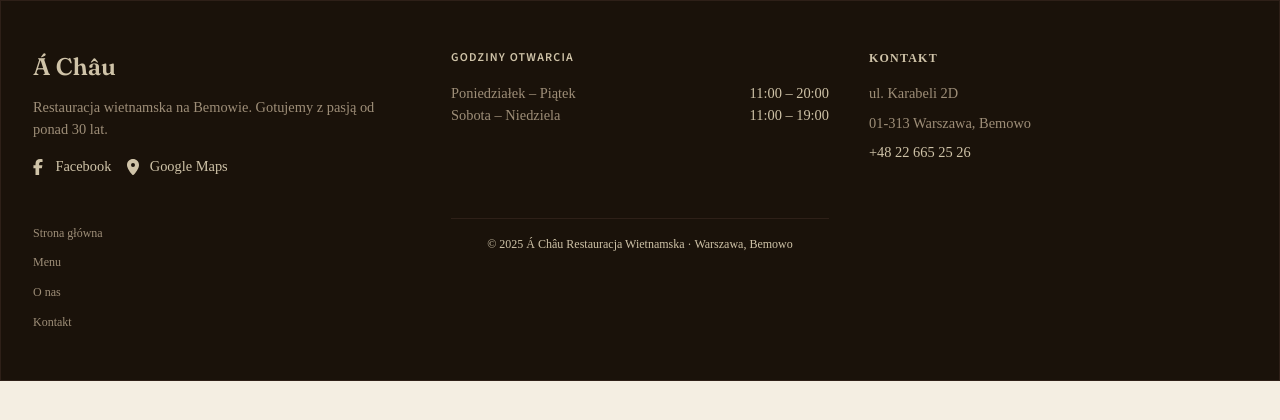
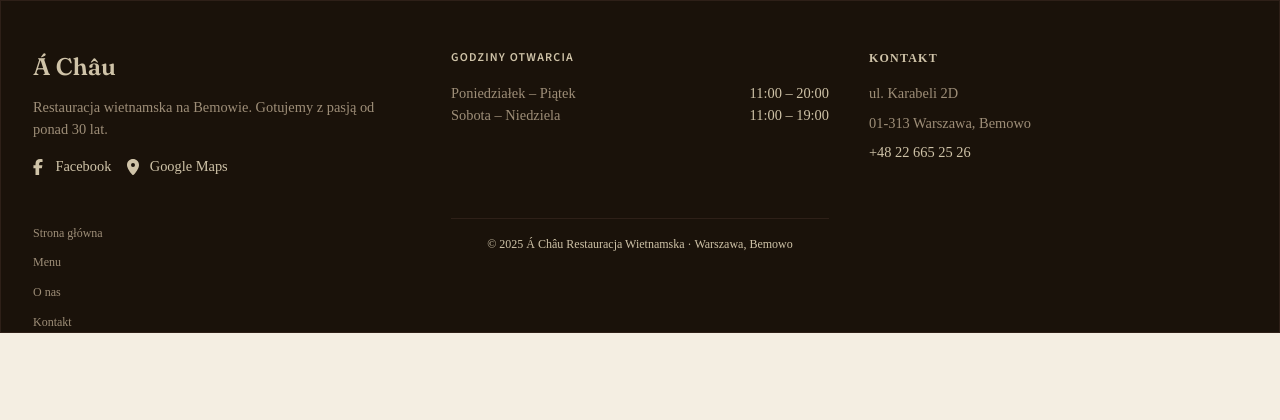
Before and after one commit to DamianStachowicz/a-chau, an Angular app: page / in a window 1280 px wide. Shown: the top 420 px of the page. Built offline with nearby package versions, Linux system fonts and the light colour scheme.

Commit message:
fix: correct padding in footer component for better layout

```diff
--- a/src/app/components/footer/footer.component.scss
+++ b/src/app/components/footer/footer.component.scss
@@ -8,7 +8,7 @@
   font-size: 0.9rem;
   grid-template-columns: repeat(1, minmax(0, 1fr));
   gap: 2.5rem;
-  padding: 3rem 1.25rem;
+  padding: 3rem 1.25rem 0 1.25rem;
 
   @media (min-width: 768px) {
     grid-template-columns: repeat(3, minmax(0, 1fr));
```
